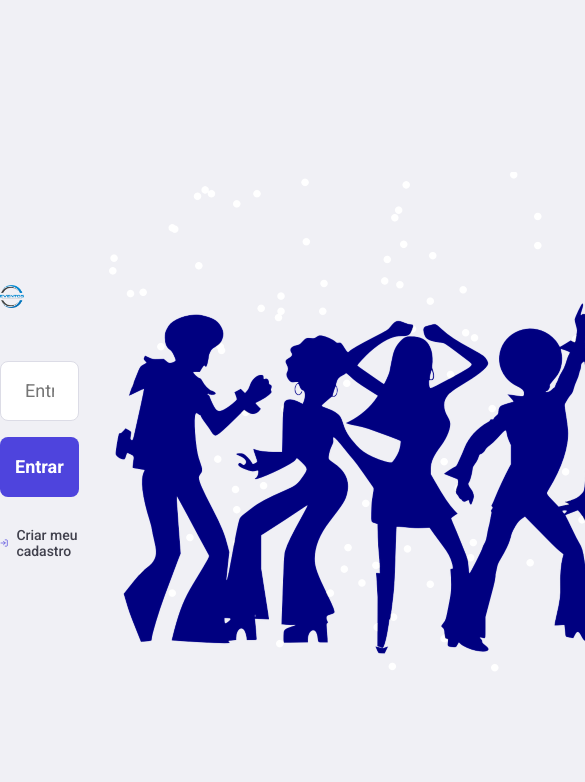
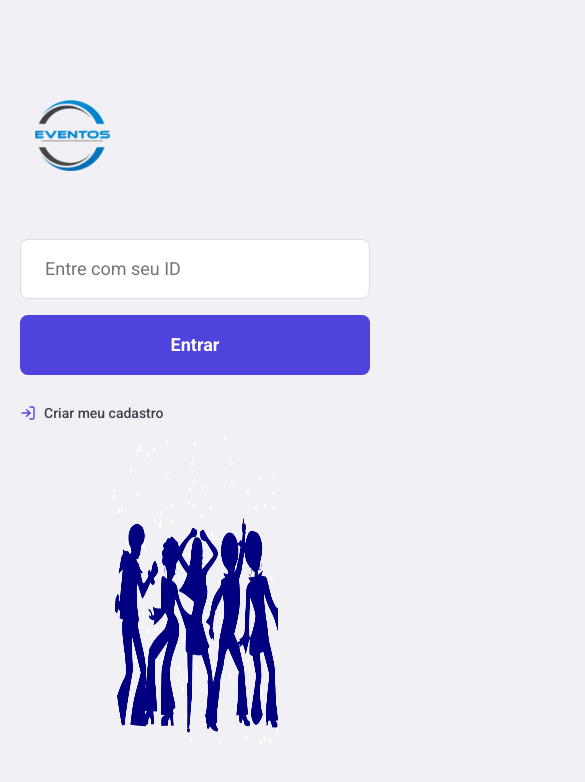
Before and after one commit to caiosales35/Calendario, a React (Create React App) app in the folder frontend/: page / in a window 390 px wide. Shown: the top 782 px of the page, 585 px wide, since content can reach past the window. Built offline with nearby package versions, Linux system fonts and the light colour scheme; the HTML template or start-up script is replaced by a standard one.

Commit message:
Melhorando responsividade interface de login

```diff
--- a/frontend/src/pages/Logon/styles.css
+++ b/frontend/src/pages/Logon/styles.css
@@ -11,7 +11,8 @@
 .logon-container section.form {
   width: 100%;
   max-width: 350px;
-  margin-right: 30px;
+  margin-right: 15px;
+  margin-left: 15px;
 }
 
 .logon-container section.form form {
@@ -22,3 +23,20 @@
   height: 30%;
   width: 30%;
 }
+
+.logon-container img {
+  padding: 15px;
+  max-width: 596px;
+  max-height: 500px;
+}
+
+@media (max-width: 700px) {
+  .logon-container {
+    flex-direction: column;
+    justify-content: center;
+  }
+  .logon-container img {
+    height: 40vh;
+    width: 50vw;
+  }
+}
```
Also changed, not shown: 1 other file (tests, documents, lock files or other folders).
